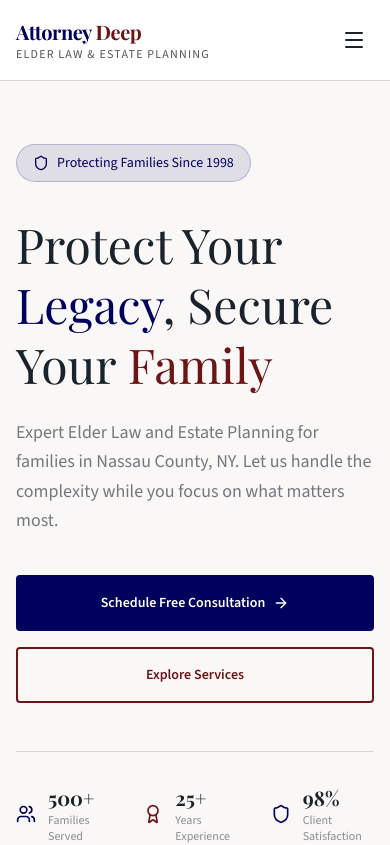
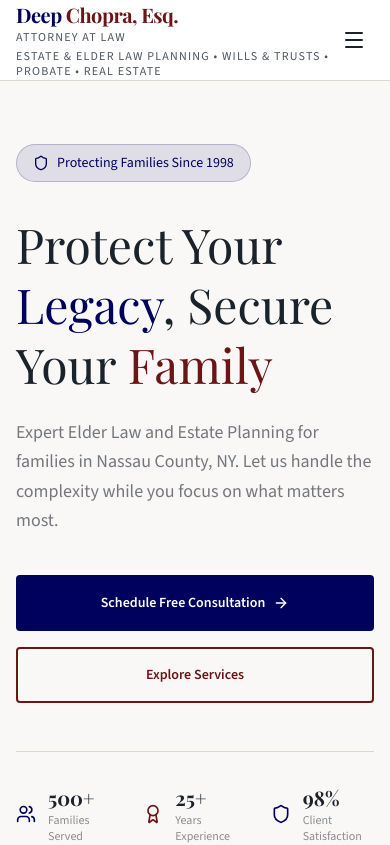
Before and after one commit to SpeakingRobot/v0-elder-law-website, a Next.js app: page / in a window 390 px wide. Shown: the top 845 px of the page. Built offline with nearby package versions, Linux system fonts and the light colour scheme; a web font is replaced by a local one.

Commit message:
feat: update header branding and contact info
Updated header logo, added full name and practice areas, changed phone number

Co-authored-by: capableappsgoa <167115523+capableappsgoa@users.noreply.github.com>

```diff
--- a/components/header.tsx
+++ b/components/header.tsx
@@ -23,11 +23,14 @@ export function Header() {
           {/* Logo */}
           <Link href="/" className="flex flex-col">
             <span className="font-serif text-xl font-bold tracking-tight">
-              <span className="text-accent">Attorney</span>
-              <span className="text-primary"> Deep</span>
+              <span className="text-accent">Deep</span>
+              <span className="text-primary"> Chopra, Esq.</span>
             </span>
-            <span className="text-xs text-muted-foreground tracking-widest uppercase">
-              Elder Law & Estate Planning
+            <span className="text-xs text-muted-foreground tracking-widest uppercase font-medium">
+              Attorney At Law
+            </span>
+            <span className="text-xs text-muted-foreground tracking-widest uppercase mt-1 leading-tight max-w-xs">
+              Estate & Elder Law Planning • Wills & Trusts • Probate • Real Estate
             </span>
           </Link>
 
@@ -47,9 +50,9 @@ export function Header() {
 
           {/* CTA Button */}
           <div className="hidden lg:flex items-center gap-4">
-            <a href="tel:+15551234567" className="flex items-center gap-2 text-sm text-muted-foreground hover:text-foreground transition-colors">
+            <a href="tel:516-912-8111" className="flex items-center gap-2 text-sm text-muted-foreground hover:text-foreground transition-colors">
               <Phone className="h-4 w-4" />
-              (555) 123-4567
+              516 912 8111
             </a>
             <Button asChild className="bg-primary hover:bg-primary/90 text-primary-foreground">
               <Link href="#contact">Free Consultation</Link>
```
